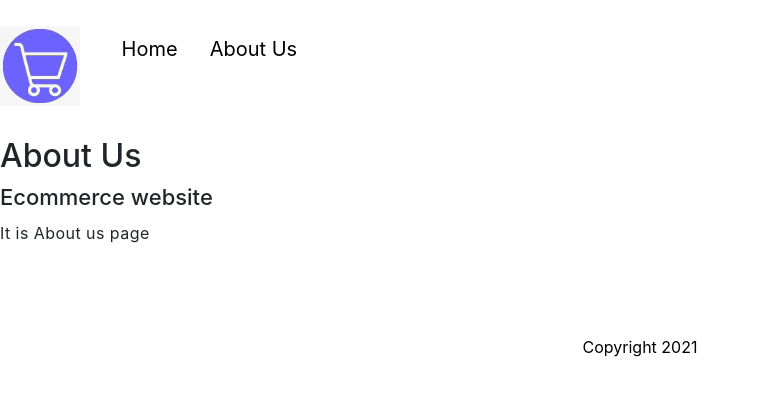
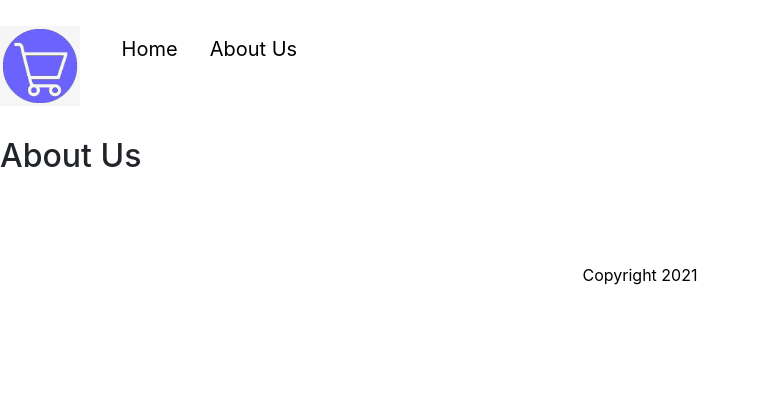
Before and after one commit to snehaKums/ShopSite-NextJS-, a Next.js app: page /about in a window 1280 px wide. Shown: the top 396 px of the page, without its empty margins (0-759 px from the left). Built offline with nearby package versions, Linux system fonts and the light colour scheme.

Commit message:
style fix

```diff
--- a/pages/about.js
+++ b/pages/about.js
@@ -8,9 +8,11 @@ const About = () => {
   return (
     <Layout pageTitle="Headless CMS" >
        <Header  />
-      <h2 className="aboutHeader">About Us</h2>
-      <h4 className="aboutSubHeader">Ecommerce website</h4>
-      <p className="aboutText">It is About us page</p>
+        <div>
+          <h2 className="aboutHeader">About Us</h2>
+          {/* <h4 className="aboutSubHeader">Ecommerce website</h4>
+          <p className="aboutText">It is About us page</p> */}
+        </div>
       <Footer  />
     </Layout>
   );
--- a/pages/detail/[id].js
+++ b/pages/detail/[id].js
@@ -45,7 +45,7 @@ const Details = ({data}) => {
         />
         <p className="card-subtext">Price: $ {data.price}</p>
         <p className="description">{data. description}</p>
-        <button className="button">Add to Cart</button>
+        {/* <button className="button">Add to Cart</button> */}
         </div>
       <Footer   />
     </Layout>
--- a/pages/index.js
+++ b/pages/index.js
@@ -34,7 +34,7 @@ export default function Home({products}) {
                                <a href={'/detail/' + product.id}>
                                     <button className="button">Detail</button>
                                 </a>
-                                <button className="button">Add to Cart</button>
+                                {/* <button className="button">Add to Cart</button> */}
                             </div>
                         </div>
                     </div>
```
